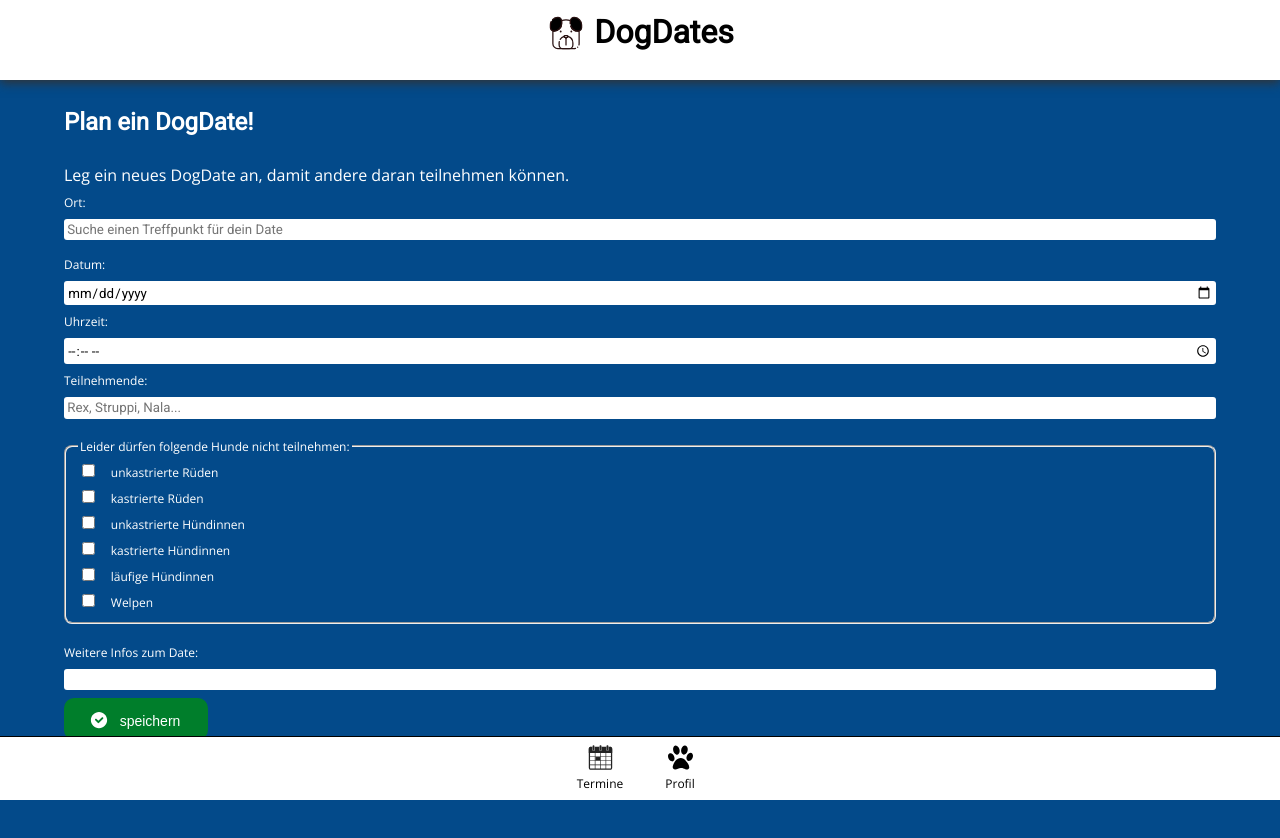
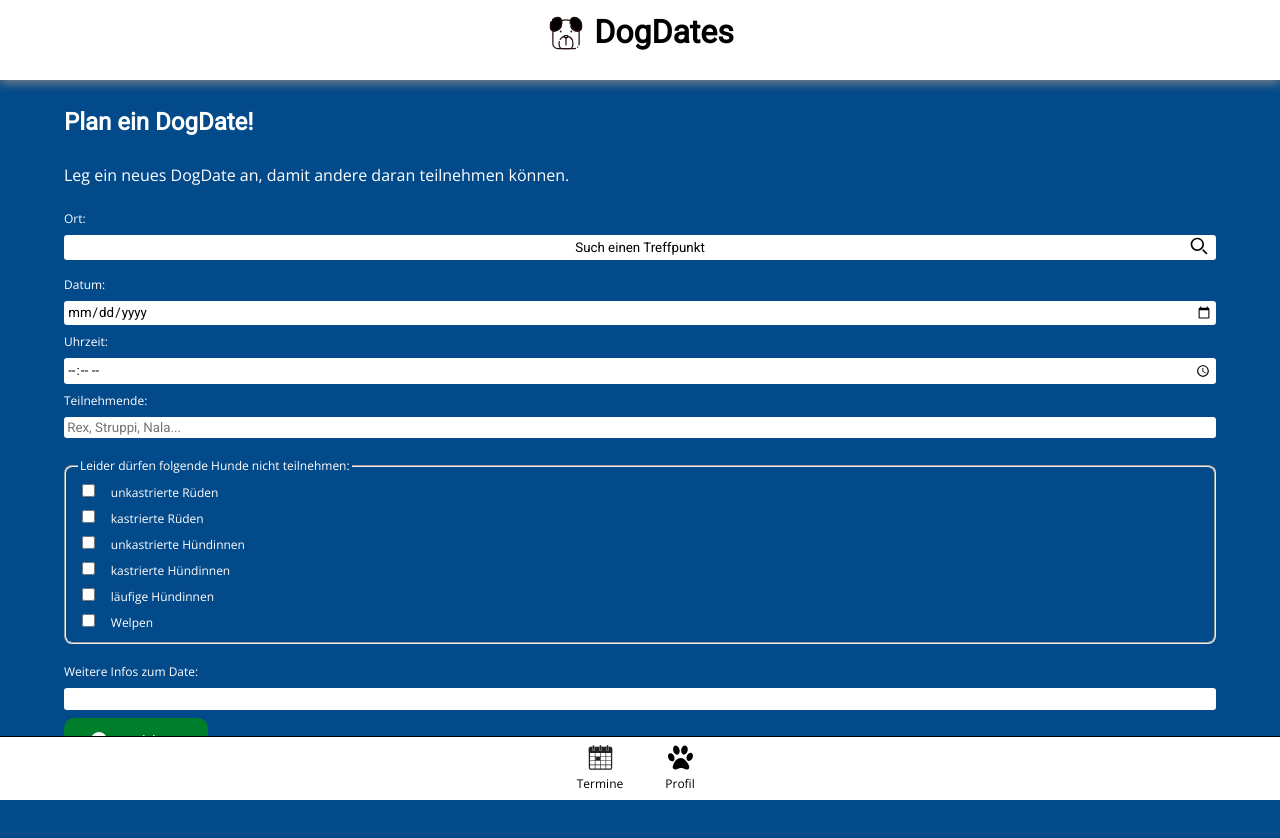
Before and after one commit to alexWaligorski/capstone-project, a Next.js app: page /meetings/new-meeting in a window 1280 px wide. Built offline with nearby package versions, Linux system fonts and the light colour scheme.

Commit message:
style search-overlay, remove comsole.logs

```diff
--- a/components/LocationSelect/LocationSelect.js
+++ b/components/LocationSelect/LocationSelect.js
@@ -1,4 +1,5 @@
 import { useState } from "react";
+import Image from "next/image";
 import styled from "styled-components";
 
 export default function LocationSelect({ defaultData }) {
@@ -10,6 +11,10 @@ export default function LocationSelect({ defaultData }) {
     defaultData?.address || ""
   );
   const [suggestions, setSuggestions] = useState([]);
+  const [locationName, setLocationName] = useState(defaultData?.location || "");
+  const [locationSearch, setLocationSearch] = useState("");
+
+  const [showSearch, setShowSearch] = useState(false);
 
   async function handleChange(event) {
     const query = event.target.value;
@@ -17,45 +22,68 @@ export default function LocationSelect({ defaultData }) {
       const response = await fetch(`/api/location?q=${query}`);
       const matchingLocations = await response.json();
       setSuggestions(matchingLocations);
+      setLocationSearch(query);
     } else {
       setSuggestions([]);
     }
   }
 
-  function handleClick(event) {
+  function handleSuggestionSelect(event) {
     const lat = event.target.getAttribute("data-lat");
     const long = event.target.getAttribute("data-long");
     const address = event.target.getAttribute("data-address");
-
     const newPosition = { long: long, lat: lat };
     setSelectedParkPosition(newPosition);
     setSelectedParkAddress(address);
-    setSuggestions([]);
+    setLocationName(locationSearch);
+    setShowSearch(false);
+    /*     setSuggestions([]); */
   }
 
   return (
     <>
       <label htmlFor="location">Ort:</label>
-      <input
-        onChange={handleChange}
+      <StyledSearchbar>
+        <StyledLocationDisplay
           type="text"
           id="location"
           name="location"
+          value={locationName}
+          onClick={() => setShowSearch(true)}
+          placeholder="Such einen Treffpunkt"
+          readOnly
+          required
+        />
+        <StyledSearchbutton type="button" onClick={() => setShowSearch(true)}>
+          <Image
+            src="/search-icon.svg"
+            alt="Lupen Icon"
+            width={20}
+            height={20}
+          />
+        </StyledSearchbutton>
+      </StyledSearchbar>
+      <StyledSearchOverlay>
+        {showSearch && (
+          <StyledSearchSection>
+            <StyledCloseButton
+              type="button"
+              aria-label="Suchfeld schließen"
+              onClick={() => setShowSearch(false)}
+            >
+              x
+            </StyledCloseButton>
+            <StyledSuggestionHeading id="suggestions-heading">
+              Gib einen Ort ein & wähl eine Adresse!
+            </StyledSuggestionHeading>
+            <StyledSearchinput
+              onChange={handleChange}
+              type="text"
+              id="locationsearch"
+              name="locationsearch"
               defaultValue={defaultData?.location}
-        onClick={() => console.log("open searchsection")}
-        placeholder="Suche einen Treffpunkt für dein Date"
-        required
-        // div drum rum mit Lupe!
+              placeholder="Fischers Park..."
             />
-      <div name="searchsection">
-        {/* close button ->no updates, closes section */}
-        {/* <input name="searchinput"></input> */}
-        {suggestions.length ? (
-          <StyledSuggestionHeading id="suggestions-heading">
-            Wähle den passenden Ort aus!
-          </StyledSuggestionHeading>
-        ) : null}
-
             <ul
               id="suggestions"
               name="suggestions"
@@ -67,15 +95,16 @@ export default function LocationSelect({ defaultData }) {
                   data-lat={suggestion.lat}
                   data-address={suggestion.display_name}
                   type="button"
-              // on handleClick: close searchsection, update "location", "address", "position"
-              onClick={handleClick}
+                  onClick={handleSuggestionSelect}
                   key={suggestion.place_id}
                 >
                   {suggestion.display_name}
                 </StyledSuggestion>
               ))}
             </ul>
-      </div>
+          </StyledSearchSection>
+        )}
+      </StyledSearchOverlay>
       {selectedParkAddress !== "" ? (
         <>
           <label htmlFor="address">Adresse:</label>
@@ -109,6 +138,10 @@ export default function LocationSelect({ defaultData }) {
   );
 }
 
+const StyledSearchOverlay = styled.div`
+  display: block;
+  padding: 0;
+`;
 const StyledSuggestion = styled.button`
   width: 100%;
   border: none;
@@ -116,14 +149,16 @@ const StyledSuggestion = styled.button`
   background-color: var(--white);
   padding: 0.4rem;
   margin-top: 0.2rem;
-  color: var(--blue);
+  color: var(--stone);
+  font-size: 13px;
 `;
 
 const StyledSuggestionHeading = styled.h3`
   text-align: center;
   font-size: 15px;
-  color: #ffbc4f;
+  color: var(--orange);
   font-weight: 400;
+  margin: 0rem 0rem 1rem;
 `;
 
 const StyledAddressCard = styled.section`
@@ -131,9 +166,61 @@ const StyledAddressCard = styled.section`
   justify-content: center;
   align-items: center;
   padding: 0.4rem 0.5rem;
-  color: var(--green);
+  color: var(--black);
   background-color: var(--white);
   text-align: center;
   font-size: 13px;
   border-radius: 3px;
 `;
+
+const StyledSearchbar = styled.div`
+  display: flex;
+  width: 100%;
+`;
+
+const StyledSearchbutton = styled.button`
+  background: transparent;
+  border: none;
+  outline: none;
+  margin-left: -33px;
+`;
+
+const StyledLocationDisplay = styled.input`
+  width: 100%;
+  &::placeholder {
+    text-align: center;
+    color: var(--black);
+  }
+  &:focus {
+    outline: none;
+  }
+`;
+
+const StyledSearchSection = styled.section`
+  display: flex;
+  position: absolute;
+  width: 90%;
+  z-index: 2;
+  flex-direction: column;
+  background-color: var(--skyblue);
+  padding: 0.5rem;
+  border-radius: 4px;
+  border: 1px solid var(--blue);
+`;
+
+const StyledCloseButton = styled.button`
+  background-color: white;
+  border: 2px solid var(--blue);
+  border-radius: 80%;
+  padding: 0.1rem;
+  margin-bottom: 0.5rem;
+  margin-right: -2px;
+  width: 1.5rem;
+  align-self: flex-end;
+  font-size: 14px;
+  color: var(--blue);
+`;
+
+const StyledSearchinput = styled.input`
+  margin-bottom: 1rem;
+`;
--- a/components/NewMeetingForm/NewMeetingForm.js
+++ b/components/NewMeetingForm/NewMeetingForm.js
@@ -14,7 +14,6 @@ export default function NewMeetingForm({
         event.preventDefault();
         const formData = new FormData(event.target);
         const data = Object.fromEntries(formData);
-        console.log(data);
         onSubmit(data);
       }}
       aria-labelledby="formTitle"
@@ -31,7 +30,7 @@ export default function NewMeetingForm({
         {formTitle}
       </h2>
 
-      <p name="description"> {description} </p>
+      <StyledHelperText name="description"> {description} </StyledHelperText>
       <LocationSelect defaultData={defaultData ? defaultData : null} />
       <label htmlFor="date">Datum:</label>
       <input
@@ -169,6 +168,11 @@ const StyledCheckboxLabel = styled.label`
   margin-left: 0.8rem;
 `;
 
+const StyledHelperText = styled.p`
+  fonst-size: 14px;
+  margin: 0rem 0rem 1rem;
+`;
+
 /* const StyledTitleSection = styled.section`
   color: var(--orange);
   background-color: var(--white);
--- a/pages/meetings/[id]/edit.js
+++ b/pages/meetings/[id]/edit.js
@@ -14,7 +14,6 @@ export default function EditMeetingPage({ onSubmit }) {
     return <h1>loading</h1>;
   }
   const { id } = router.query;
-  console.log("id:", id);
   const requestedMeeting = meetings.find((meeting) => meeting.id === id);
 
   const transformedMeeting =
@@ -29,7 +28,6 @@ export default function EditMeetingPage({ onSubmit }) {
 
     router.push(`/meetings/${editedMeetingData.id}`);
   }
-  console.log("in edit", transformedMeeting);
   return (
     <>
       <Header />
--- a/store/storeUtils.js
+++ b/store/storeUtils.js
@@ -6,8 +6,6 @@ export function transformMeetingDataToDefaultData(meetingData) {
   const transformedExcluded = transformExcludedToCheckboxValue(
     meetingData.excluded
   );
-
-  console.log("in utils", meetingData);
 
   return {
     ...meetingData,
--- a/styles.js
+++ b/styles.js
@@ -13,11 +13,12 @@ export default createGlobalStyle`
   --orange: #EB6734;
   --light-orange: #f9d2c2;
   --blue: #034A8A;
+  --skyblue: #ebf4fc;
   --brown: #914C27;
   --white: #ffffff;
   --black: #000000;
   --red: #DB1E13;
-  --stone: #333333;
+  --stone: #848687;
   *,
   *::before,
   *::after {
```
Also changed, not shown: components/Map/Map.js (+1 -20 lines), public/search-icon.svg (added). Lines whose indentation alone changed are shown as unchanged.
